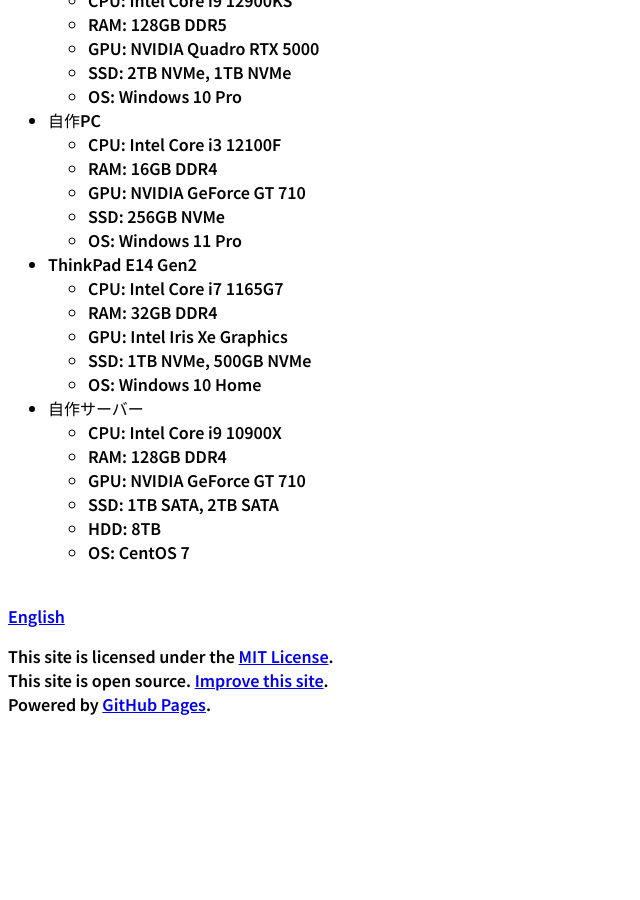
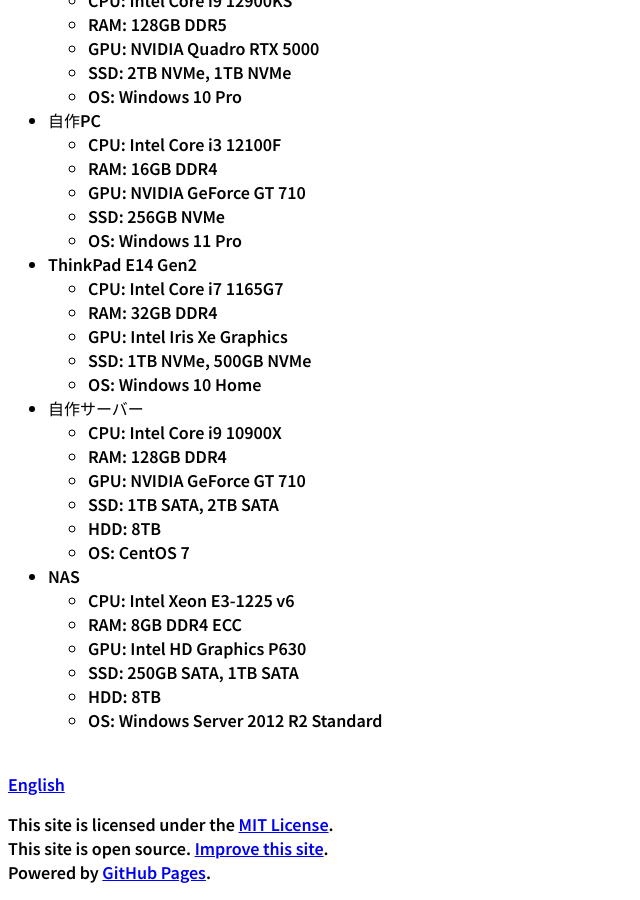
Before and after one commit to t-sasaki915/t-sasaki-net, a Jekyll site: the page built from docs/index.md, in a window 1280 px wide and 900 px high, scrolled down 1933 px. Shown: the whole window, without its empty margins (0-640 px from the left). Built offline with Jekyll 4.4.1, drawn with Linux system fonts in a browser that asks for light colours; Markdown is read by kramdown in place of the engine named in the settings; before the commit the page ends 2665 px from its top, so only the background shows below that.

Commit message:
Update index.md

```diff
--- a/docs/index.md
+++ b/docs/index.md
@@ -104,3 +104,10 @@
   - SSD: 1TB SATA, 2TB SATA
   - HDD: 8TB
   - OS: CentOS 7
+- NAS
+  - CPU: Intel Xeon E3-1225 v6
+  - RAM: 8GB DDR4 ECC
+  - GPU: Intel HD Graphics P630
+  - SSD: 250GB SATA, 1TB SATA
+  - HDD: 8TB
+  - OS: Windows Server 2012 R2 Standard
```
